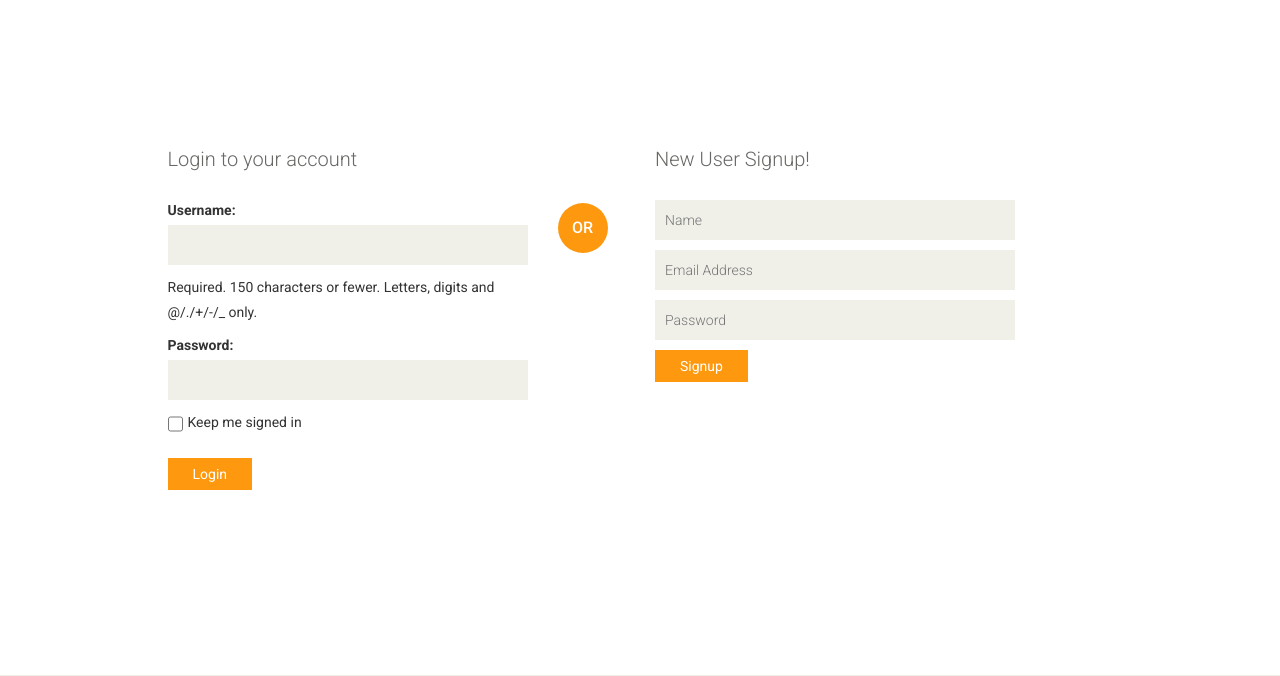
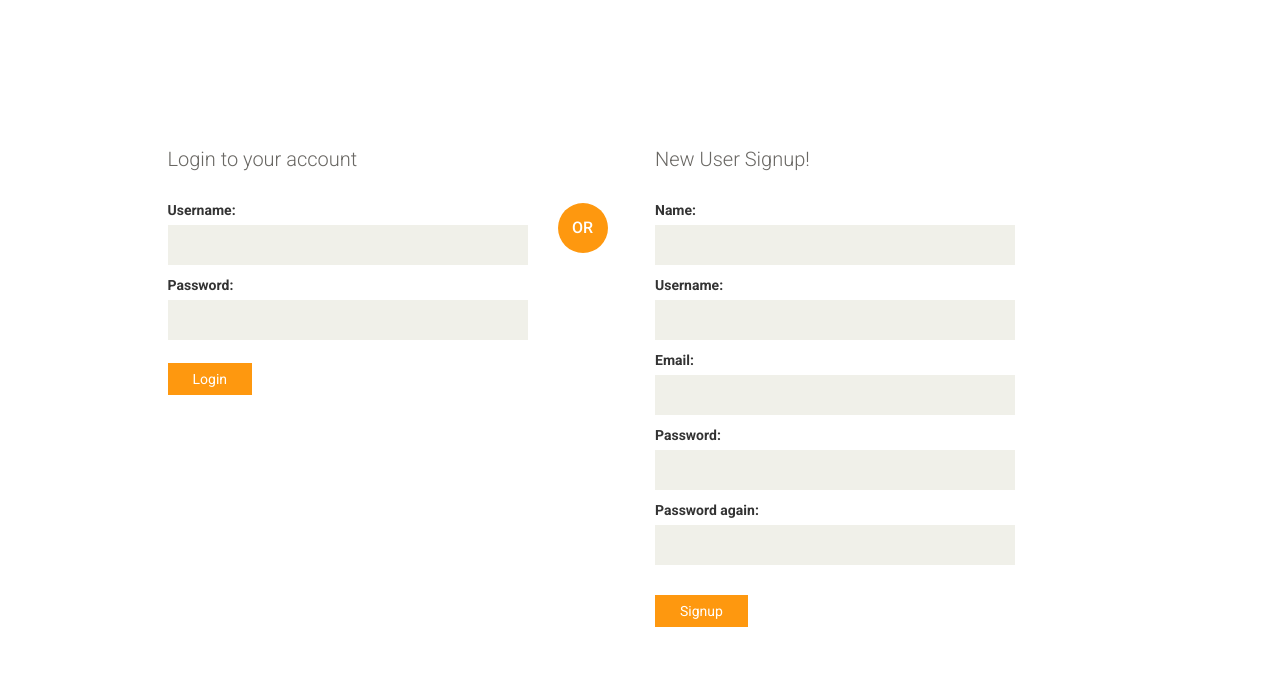
Before and after one commit to r3s/generic-online-store, a Django app: page /auth/login/ in a window 1280 px wide. Shown: the part 232-908 px from the top of the page. Run offline with Django 3.2, Linux system fonts and the light colour scheme.

Commit message:
User registration completed

```diff
--- a/generic_shop/urls.py
+++ b/generic_shop/urls.py
@@ -1,18 +1,3 @@
-"""generic_shop URL Configuration
-
-The `urlpatterns` list routes URLs to views. For more information please see:
-    https://docs.djangoproject.com/en/1.8/topics/http/urls/
-Examples:
-Function views
-    1. Add an import:  from my_app import views
-    2. Add a URL to urlpatterns:  url(r'^$', views.home, name='home')
-Class-based views
-    1. Add an import:  from other_app.views import Home
-    2. Add a URL to urlpatterns:  url(r'^$', Home.as_view(), name='home')
-Including another URLconf
-    1. Add an import:  from blog import urls as blog_urls
-    2. Add a URL to urlpatterns:  url(r'^blog/', include(blog_urls))
-"""
 from django.conf.urls import include, url
 from django.contrib import admin
 
--- a/requirements.txt
+++ b/requirements.txt
@@ -1,7 +1,5 @@
 Django==1.8.5
 Pillow==3.0.0
-argparse==1.2.1
-wsgiref==0.1.2
 # Development Reqs
 Fabric==1.10.2
 ipdb==0.8.1
--- a/templates/user_profiles/login.html
+++ b/templates/user_profiles/login.html
@@ -16,16 +16,16 @@
 			<div class="col-sm-4 col-sm-offset-1">
 				<div class="login-form"><!--login form-->
 					<h2>Login to your account</h2>
-					<form action="#" method="post">
+					<form action="{% url 'login'%}" method="post">
 							{% csrf_token %}
 						{{form.as_p}}
 
-						<span>
+						<!-- <span>
 							<input type="checkbox" class="checkbox">
 							Keep me signed in
-						</span>
+						</span> -->
 						<button type="submit" class="btn btn-default">Login</button>
-					</form>
+					</form >
 				</div><!--/login form-->
 			</div>
 			<div class="col-sm-1">
@@ -34,10 +34,10 @@
 			<div class="col-sm-4">
 				<div class="signup-form"><!--sign up form-->
 					<h2>New User Signup!</h2>
-					<form action="#">
-						<input type="text" placeholder="Name"/>
-						<input type="email" placeholder="Email Address"/>
-						<input type="password" placeholder="Password"/>
+					<form action="{% url 'registration'%}" method="post">
+						{% csrf_token %}
+						{{reg_form.as_p}}
+						<br/>
 						<button type="submit" class="btn btn-default">Signup</button>
 					</form>
 				</div><!--/sign up form-->
--- a/user_profiles/forms.py
+++ b/user_profiles/forms.py
@@ -1,7 +1,29 @@
 from django import forms
 from django.contrib.auth.models import User
 
-class LoginForm(forms.ModelForm):
-    class Meta:
-        model = User
-        fields = ('username','password')
+class LoginForm(forms.Form):
+    username = forms.CharField()
+    password =  forms.CharField(widget=forms.PasswordInput, min_length=3)
+
+class RegForm(forms.Form):
+    name = forms.CharField()
+    username = forms.CharField()
+    email = forms.EmailField()
+    password =  forms.CharField(widget=forms.PasswordInput, min_length=3)
+    password_again =  forms.CharField(widget=forms.PasswordInput, min_length=3)
+    def clean_password_again(self):
+        password = self.cleaned_data['password']
+        password_again = self.cleaned_data['password_again']
+        if password != password_again:
+            raise forms.ValidationError("Passwords does not match !")
+        return password_again
+    def clean_email(self):
+        email = self.cleaned_data['email']
+        if User.objects.filter(email=email).exists():
+            raise forms.ValidationError("An account already exist for this email address.")
+        return email
+    def clean_username(self):
+        username = self.cleaned_data['username']
+        if User.objects.filter(username=username).exists():
+            raise forms.ValidationError("Username already taken.")
+        return username
--- a/user_profiles/urls.py
+++ b/user_profiles/urls.py
@@ -1,8 +1,9 @@
 from django.conf.urls import patterns, include, url
-from user_profiles.views import UserAuthentication
+from user_profiles import views as profile_view
 
 urlpatterns = patterns('',
-    url(r'^login/$', UserAuthentication.as_view(), name='login'),
+    url(r'^login/$', profile_view.UserAuthentication.as_view(), name='login'),
+    url(r'^registration/$', profile_view.UserRegistration.as_view(), name='registration'),
     # url(r'^/login/$', 'user_profiles.views.profile_show', name='profile_show'),
     # url(r'^(?P<id>\d+)/calls/$', 'competitions.views.my_calls', name='my_calls'),
 )
--- a/user_profiles/views.py
+++ b/user_profiles/views.py
@@ -3,7 +3,10 @@ from django.contrib import  auth, messages
 from django.views.generic import View
 from django import http
 
-from forms import LoginForm
+import forms as profile_forms
+from django.contrib.auth.models import User
+
+
 
 class UserAuthentication(View):
     def get(self, request, *args, **kwargs):
@@ -11,20 +14,37 @@ class UserAuthentication(View):
             auth.logout(request)
             messages.info(request, 'Logout successful..')
         return  render(request, "user_profiles/login.html", {
-    		"form": LoginForm,
+    		"form": profile_forms.LoginForm,
+            'reg_form': profile_forms.RegForm
             })
     def post(self, request, *args, **kwargs):
-        username = request.POST['username']
-        password = request.POST['password']
-        user = auth.authenticate(username=username, password=password)
-        if user is not None:
-            if user.is_active:
-                auth.login(request, user)
-                messages.success(request, 'Login successful..')
-                return redirect('home')
-            else:
-                messages.success(request, 'Acount not active..')
-                return redirect('login')
-        else:
-            messages.error(request, "Login failed!..")
-            return redirect('login')
+        form = profile_forms.LoginForm(request.POST)
+        if form.is_valid():
+            user = auth.authenticate(username=form.cleaned_data['username'],
+            password=form.cleaned_data['password'])
+            if user is not None:
+                if user.is_active:
+                    auth.login(request, user)
+                    messages.success(request, 'Login successful..')
+                    return redirect('home')
+                else:
+                    messages.error(request, 'Acount not active..')
+                    return redirect('login')
+        messages.error(request, "Login failed!..")
+        return  render(request, "user_profiles/login.html", {
+    		"form": form,
+            'reg_form': profile_forms.RegForm
+            })
+
+class UserRegistration(View):
+    def post(self, request, *args, **kwargs):
+        form = profile_forms.RegForm(request.POST)
+        if form.is_valid():
+            user = User.objects.create_user(first_name=form.cleaned_data['name'],
+                                            username=form.cleaned_data['username'],
+                                             email=form.cleaned_data['email'],
+                                             password=form.cleaned_data['password'])
+        return  render(request, "user_profiles/login.html", {
+    		"reg_form": form,
+            "form":profile_forms.LoginForm
+            })
```
